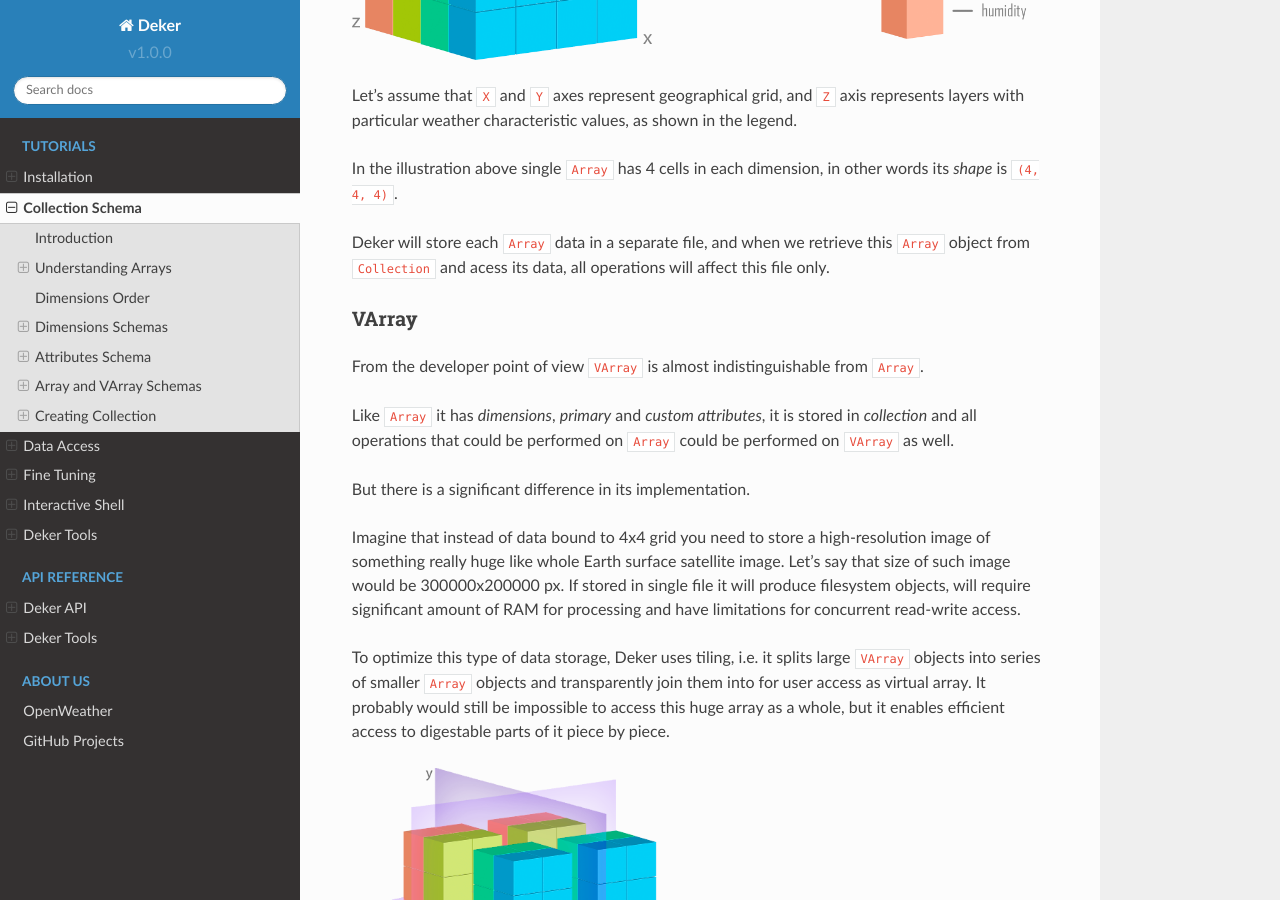
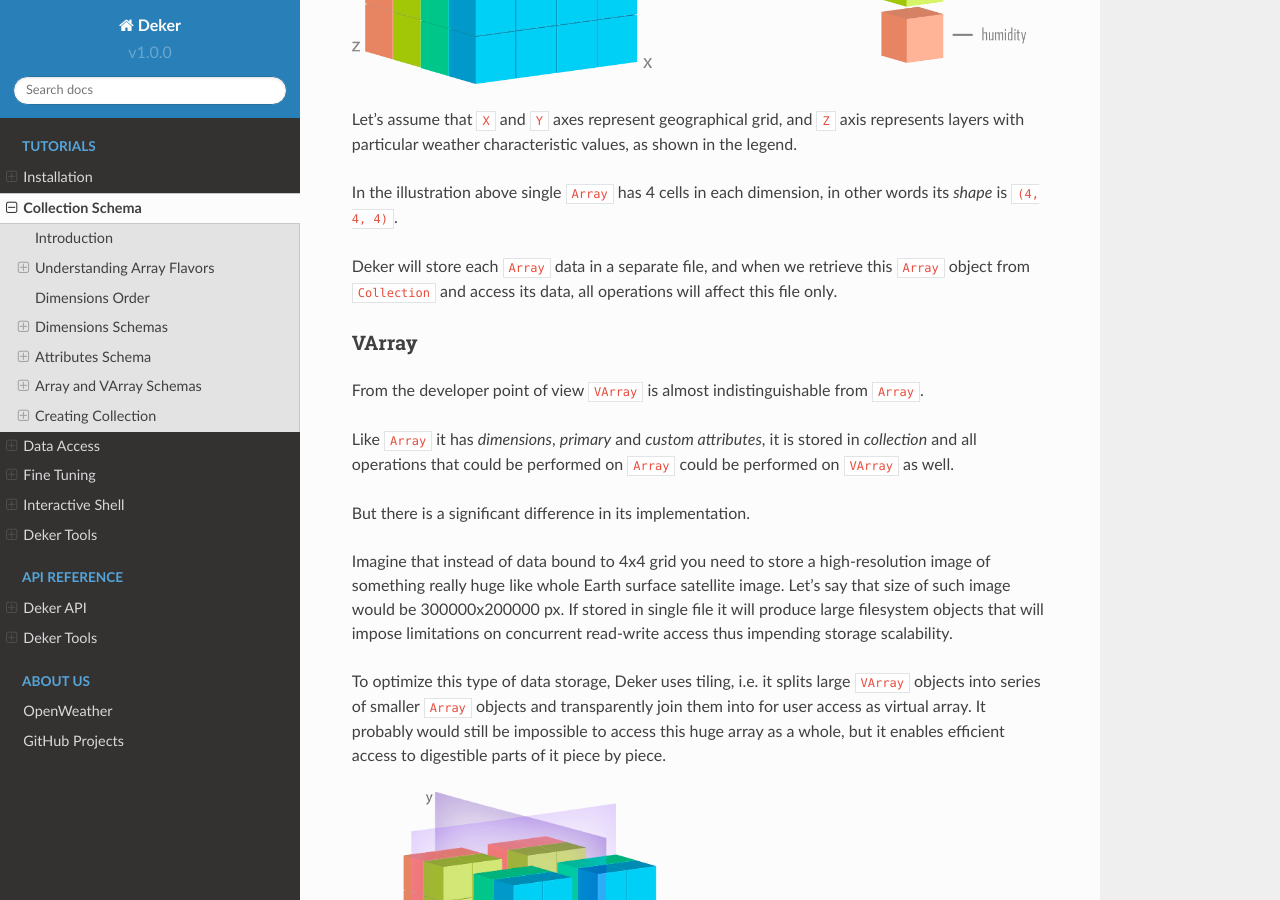
Before and after one commit to openweathermap/deker, a Sphinx documentation site: the page built from docs/deker/collection_schema.rst, in a window 1280 px wide and 900 px high, scrolled down 1280 px. Built offline with Sphinx 7.4.7 and the Read the Docs theme 2.0.0, drawn with Linux system fonts in a browser that asks for light colours; some of the changed text lies outside the part shown.

Commit message:
Various fixes

```diff
--- a/docs/deker/collection_schema.rst
+++ b/docs/deker/collection_schema.rst
@@ -23,12 +23,13 @@
       particular *array* but could not be used to locate it
 
 .. attention::
-   *Dimensions* and *primary attributes* schemas are **immutable**. Once you have created collection,
-   you will only be able to modify *custom attributes* schema.
+   *Dimensions* and both *primary* and *custom attributes* schemas are **immutable**. Once you
+   have created collection, you will only be able manage *arrays* in it and modify their *custom
+   attributes* value.
 
 
-Understanding Arrays
-====================
+Understanding Array Flavors
+===========================
 
 Two flavor of *arrays* supported by Deker are ``Array`` and ``VArray``. Those objects represent
 core concept of Deker storage. Hereafter we will describe their structure, differences and
@@ -61,7 +62,7 @@
 *shape* is ``(4, 4, 4)``.
 
 Deker will store each ``Array`` data in a separate file, and when we retrieve this ``Array`` object
-from ``Collection`` and acess its data, all operations will affect this file only.
+from ``Collection`` and access its data, all operations will affect this file only.
 
 
 VArray
@@ -76,14 +77,13 @@
 
 Imagine that instead of data bound to 4x4 grid you need to store a high-resolution image of
 something really huge like whole Earth surface satellite image. Let's say that size of such image
-would be 300000x200000 px. If stored in single file it will produce filesystem objects, will
-require significant amount of RAM for processing and have limitations for concurrent read-write
-access.
+would be 300000x200000 px. If stored in single file it will produce large filesystem objects
+that will impose limitations on concurrent read-write access thus impending storage scalability.
 
 To optimize this type of data storage, Deker uses tiling, i.e. it splits large ``VArray`` objects
 into series of smaller ``Array`` objects and transparently join them into for user access as
 virtual array. It probably would still be impossible to access this huge array as a whole, but it
-enables efficient access to digestable parts of it piece by piece.
+enables efficient access to digestible parts of it piece by piece.
 
 .. image:: images/vgrid.png
    :scale: 35%
@@ -149,8 +150,8 @@
 
 It means that when we query our data, in the first place we capture ``X`` dimension, then ``Y``
 dimension and only after that we can get to our weather data. As long as weather layers are under
-the geo-grid, such a sequence perfectly fits for querying a pack of weather data for some
-geo-point(s).
+the geo grid, such a sequence perfectly fits for querying a pack of weather data for some
+geo points.
 
 But what if we place these dimensions in a different manner?
 
@@ -161,7 +162,7 @@
    :scale: 30%
    :align: right
 
-Now each geo-point contains only one sort of information. Moreover, you can place these dimensions
+Now each geo point contains only one sort of information. Moreover, you can place these dimensions
 in such a way, when weather layers will become the first dimension, for example like
 ``['Z', 'Y', 'X']``.
 
@@ -237,7 +238,7 @@
 named tuple. The keyword ``name`` is optional. Scale values shall be always defined as ``floats``.
 
 The parameters ``step`` and ``start_value`` may be negative as well. For example, ``era5`` weather
-model has a geo-grid shaped ``(ys=721, xs=1440)`` with step ``0.25`` degrees per cell. The
+model has a geo grid shaped ``(ys=721, xs=1440)`` with step ``0.25`` degrees per cell. The
 zero-point of the ``map`` is north-west or left-upper corner. In other words ``era5`` grid point
 ``(0, 0)`` is set to coordinates ``(lat=90.0, lon=-180.0)``.
 
@@ -599,7 +600,7 @@
 Thus, the first dimension will retain its initial size for all the arrays, and their shape will be
 ``(100, 10)``.
 
-Ok! Now we are finally ready to create our first database and we need ``Client``.
+OK! Now we are finally ready to create our first database and we need ``Client``.
 
 
 Creating Collection
@@ -616,7 +617,7 @@
 
 There is a universal way to provide paths and connection options: an URI.
 
-The scheme of URI-string for embedded Deker databases, stored on your local drive, is ``file://``.
+The scheme of URI string for embedded Deker databases, stored on your local drive, is ``file://``.
 It shall be followed by a path to the directory where the storage will be located. If this
 directory (or even full path to it) does not exist, Deker will create it at ``Client``
 initialization.
--- a/docs/index.rst
+++ b/docs/index.rst
@@ -58,12 +58,12 @@
 ========
 
 * **Open source** under GPL 3.0
-* Scalabale storage of huge virtual arrays via **tiling**
+* Scalable storage of huge virtual arrays via **tiling**
 * **Parallel processing** of virtual array tiles
-* Own **locking** mechanism enabling virtual arrays parallel read and write
+* Own **locking** mechanism enabling arrays parallel read and write
 * Array level **metadata attributes**
 * **Fancy data slicing** using timestamps and named labels
-* Support for industry standard **NumPy_**, **pandas_** and **Xarray_**
+* Support for industry standard NumPy_, pandas_ and Xarray_
 * Storage level data **compression and chunking** (via HDF5)
 
 .. _NumPy: https://numpy.org/doc/stable/
```
Also changed, not shown: other parts of docs/deker/collection_schema.rst (+10 -9 lines), docs/deker/data_access.rst (+10 -10 lines), docs/deker/fine_tuning.rst (+10 -11 lines), docs/deker/installation.rst (+15 -20 lines).
